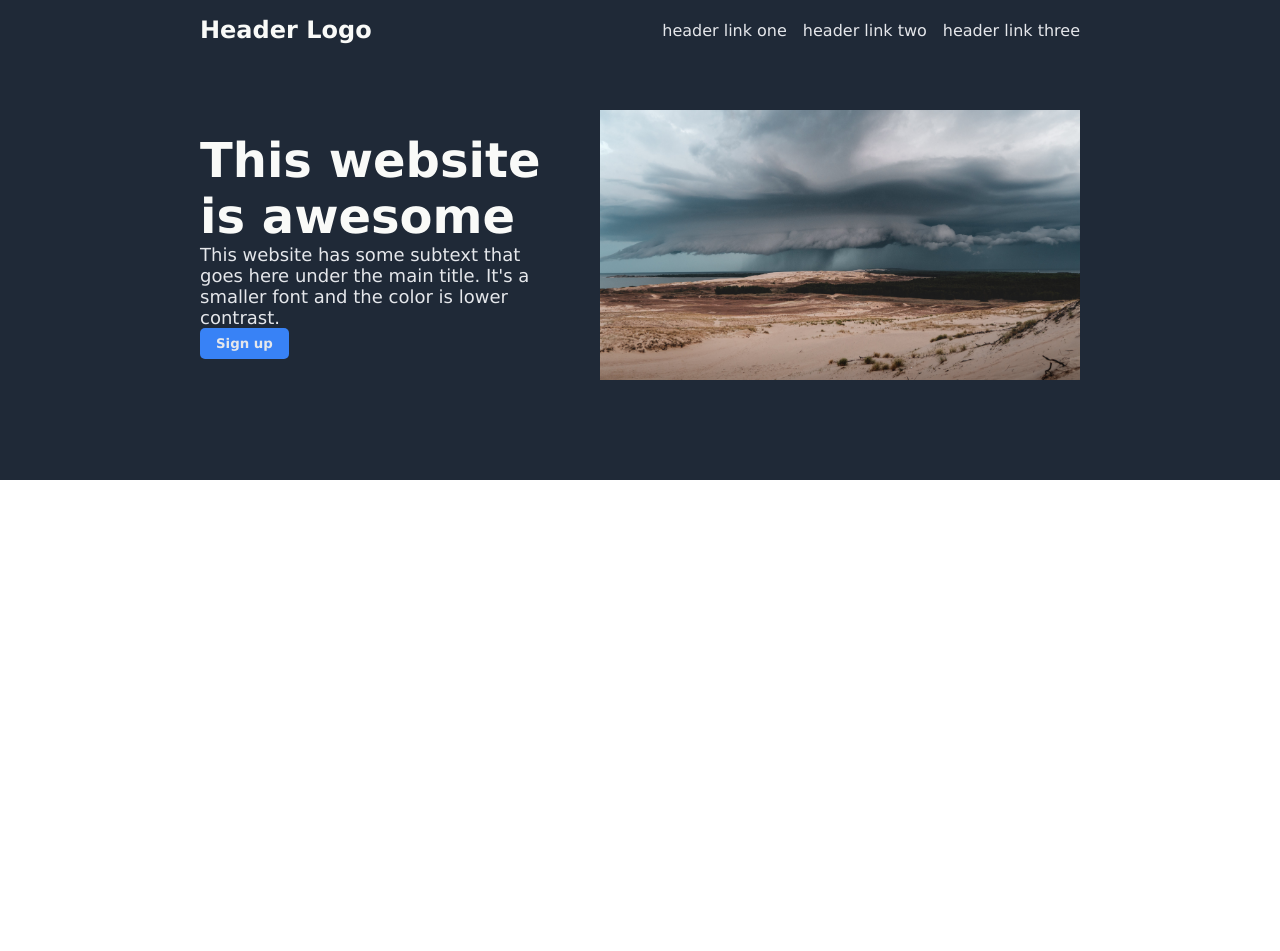
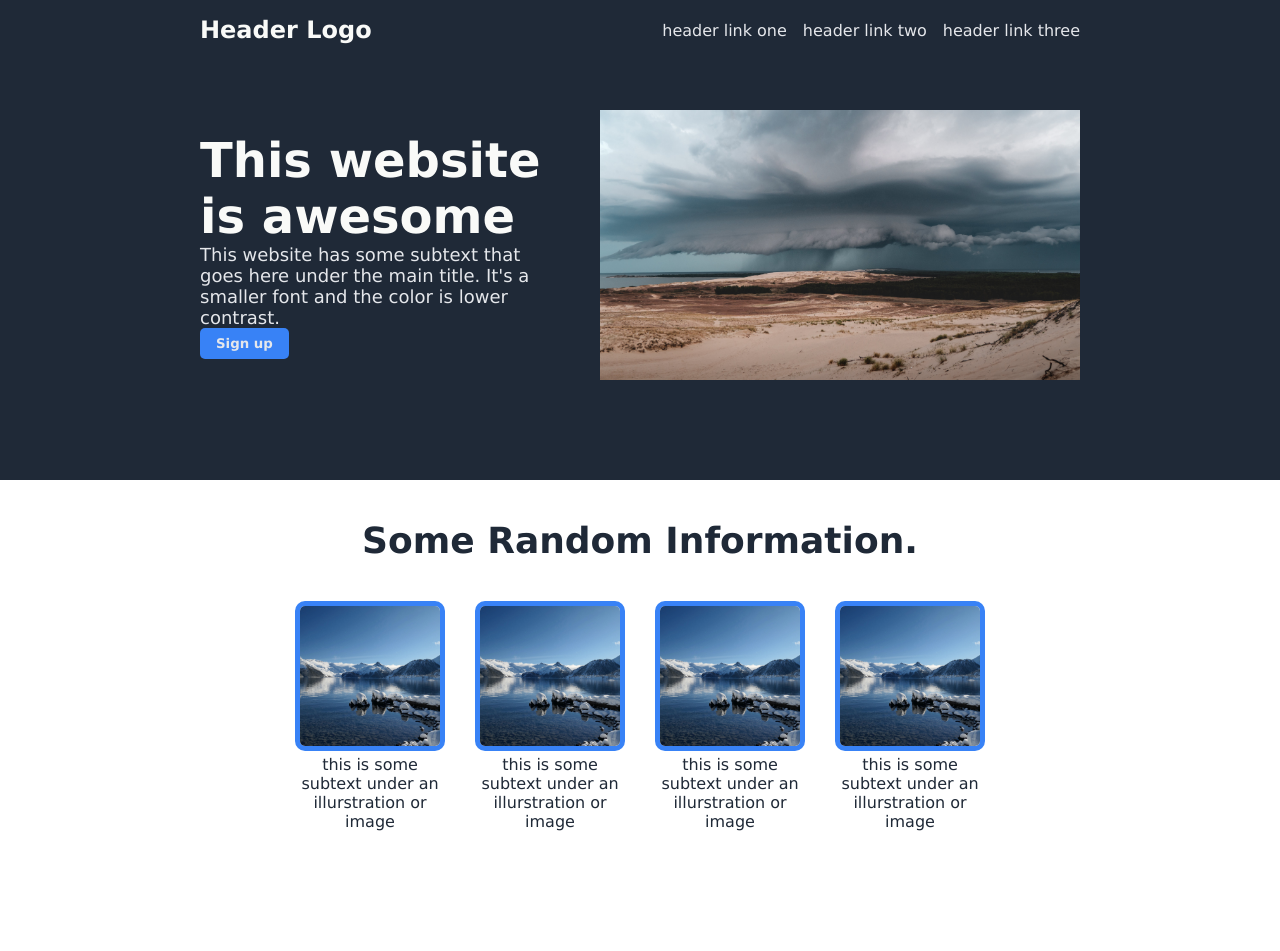
Before and after one commit to johnkarlo-21/landing-page, a plain HTML site: page index.html in a window 1280 px wide. Before the commit the page ends 800 px from the top, so only its background shows below. Drawn offline with Linux system fonts and the light colour scheme.

Commit message:
Add section two with style

```diff
--- a/index.html
+++ b/index.html
@@ -29,6 +29,29 @@
             </div>
         </div>
     </div>
+    <div class="section-two-container">
+        <div class="section-two">
+            <h1 class="section-two-header">Some Random Information.</h1>
+            <div class="card-container">
+                <div class="card">
+                    <img src="./images/snow.jpg" alt="sample image" width="150" class="card-img">
+                    <p>this is some subtext under an illurstration or image</p>
+                </div>
+                <div class="card">
+                    <img src="./images/snow.jpg" alt="sample image" width="150" class="card-img">
+                    <p>this is some subtext under an illurstration or image</p>
+                </div>
+                <div class="card">
+                    <img src="./images/snow.jpg" alt="sample image" width="150" class="card-img">
+                    <p>this is some subtext under an illurstration or image</p>
+                </div>
+                <div class="card">
+                    <img src="./images/snow.jpg" alt="sample image" width="150" class="card-img">
+                    <p>this is some subtext under an illurstration or image</p>
+                </div>
+            </div>
+        </div>
+    </div>
 
 </body>
 </html>
--- a/style.css
+++ b/style.css
@@ -74,3 +74,45 @@ li {
     color: #E5E7EB;
     font-weight: 900;
 }
+
+/* section two */
+
+.section-two-container {
+    margin: 0 100px;
+    padding-bottom: 80px;
+}
+
+.section-two {
+    display: flex;
+    flex-direction: column;
+    align-items: center;
+    padding: 40px 0;
+}
+
+.section-two-header {
+    font-size: 36px;
+    font-weight: bolder;
+    color: #1F2937;
+    margin-bottom: 40px;
+}
+
+.card-container {
+    display: flex;
+    justify-content: center;
+    align-items: center;
+    text-align: center;
+    gap: 30px;
+}
+
+.card {
+    max-width: 150px;
+}
+
+.card-img {
+    border-radius: 10px;
+    border: 5px solid #3882f6;
+}
+
+.card p {
+    color: #1F2937;
+}
```
Also changed, not shown: images/snow.jpg (added).
